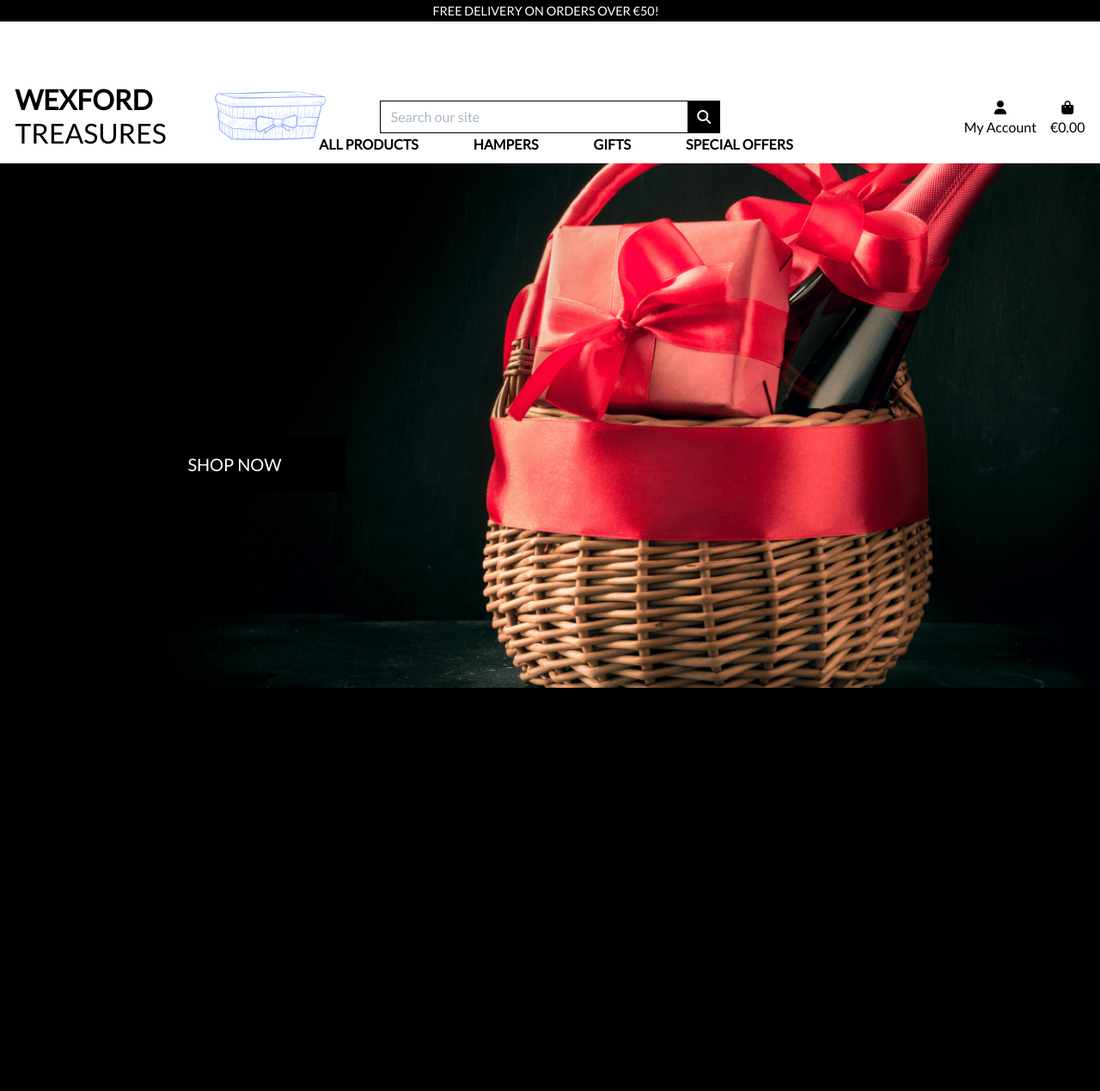
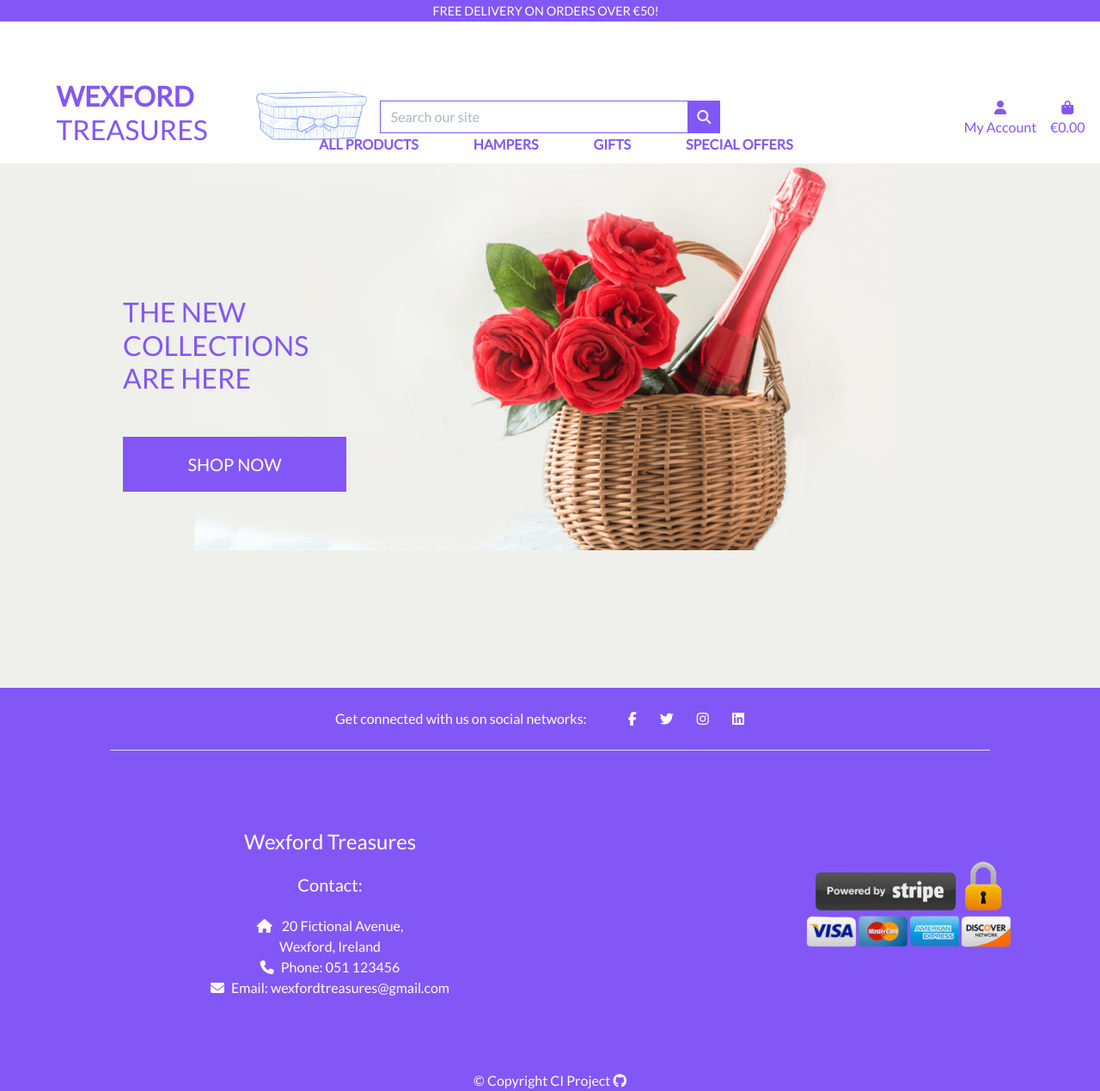
Before and after one commit to phillywhitty/marina_melts_v1, a Django app: page / in a window 1280 px wide. Shown: the whole page at 86% size. Before the commit the page ends 800 px from the top, so only its background shows below. Run offline with Django 3.2, Linux system fonts and the light colour scheme; some libraries are stand-ins or nearby versions.

Commit message:
add footer and change style, add stripe payments image to footer also

```diff
--- a/static/css/base.css
+++ b/static/css/base.css
@@ -3,8 +3,9 @@
 }
 
 body {
-    background: url('/media/hamper-background-image-3.png') no-repeat center center fixed;
+    background: url('/media/wex-tres-bg-img-resized.png') no-repeat center center fixed;
     background-size: cover;
+    background-position-y: 100px;
     height: calc(100vh - 164px);
     color: #555;
     font-family: 'Lato';
@@ -42,24 +43,32 @@
     margin-left: 10px;
 }
 
+.dropdown-item {
+    color: #81DDE4;
+}
+
+.text-info {
+    color: #81DDE4;
+}
+
 .main-logo-link {
     width: fit-content;
 }
 
 .shop-now-button {
-    background: black;
+    background: #8357F6;
     color: white;
     min-width: 260px;
 }
 
 .btn-black {
-    background: black;
+    background: #8357F6;
     color: white;
 }
 
 .btn-outline-black {
     background: white;
-    color: black !important;
+    color: #8357F6 !important;
     /* use important to override link colors for <a> elements */
     border: 1px solid black;
 }
@@ -67,7 +76,7 @@
 .btn-outline-black:hover,
 .btn-outline-black:active,
 .btn-outline-black:focus {
-    background: black;
+    background: #8357F6;
     color: white !important;
 }
 
@@ -77,20 +86,20 @@
 .btn-black:hover,
 .btn-black:active,
 .btn-black:focus {
-    background: #222;
+    background: #8357F6;
     color: white;
 }
 
 .text-black {
-    color: #000 !important;
+    color: #8357F6 !important;
 }
 
 .border-black {
-    border: 1px solid black !important;
+    border: 1px solid #8357F6 !important;
 }
 
 .bg-black {
-    background: #000 !important;
+    background: #8357F6 !important;
 }
 
 .overlay {
@@ -104,7 +113,7 @@
 }
 
 a.category-badge>span.badge:hover {
-    background: #212529 !important;
+    background: #8357F6 !important;
     color: #fff !important;
 }
 
@@ -125,6 +134,18 @@
 input[name='q']::placeholder {
     color: #aab7c4;
 }
+
+#footer {
+    background-color: #8357F6;
+    margin-top: auto;
+    color: white;
+}
+
+.stripe-img {
+    width: 300px;
+}
+
+
 
 /* ------------------------------- bootstrap toasts */
 
@@ -149,7 +170,7 @@
     height: 0;
     border-left: 4px solid transparent;
     border-right: 4px solid transparent;
-    border-bottom: 10px solid black;
+    border-bottom: 10px solid #8357F6;
     position: absolute;
     top: -10px;
     right: 36px;
@@ -351,3 +372,7 @@
 .decrement-qty {
     padding: .25rem .5rem !important;
 }
+
+footer {
+    background-color: white;
+}
--- a/templates/base.html
+++ b/templates/base.html
@@ -54,7 +54,7 @@
             <div class="col-12 col-lg-4 my-auto py-1 py-lg-0 text-center text-lg-left">
                 <a href="{% url 'home' %}" class="nav-link main-logo-link">
                     <div class="logo-container">
-                        <h2 class="logo-font text-black my-0">
+                        <h2 class="logo-font text-black ml-5">
                             <strong>Wexford</strong><br>
                             Treasures</h2>
                         <img src="/media/logo-wex-treasures(4).png" class="logo-image">
@@ -156,6 +156,69 @@
 
     {% block content %}{% endblock %}
 
+    <footer class="text-center text-lg-start" id="footer">
+        <div class="container d-flex justify-content-center p-4 border-bottom">
+            <div class="mr-5 d-none d-lg-block">
+                <span>Get connected with us on social networks:</span>
+            </div>
+            <div id="social-links">
+                <a href="https://www.facebook.com/" target="_blank" rel="noopener" class="mr-4 text-reset text-white"
+                    aria-label="Link to Facebook">
+                    <i class="fab fa-facebook-f"></i>
+                </a>
+                <a href="https://twitter.com/" target="_blank" rel="noopener" class="mr-4 text-reset"
+                    aria-label="Link to Twitter">
+                    <i class="fab fa-twitter"></i>
+                </a>
+                <a href="https://www.instagram.com/" target="_blank" rel="noopener" class="mr-4 text-reset"
+                    aria-label="Link to Instagram">
+                    <i class="fab fa-instagram"></i>
+                </a>
+                <a href="https://www.linkedin.com/" target="_blank" rel="noopener" class="mr-4 text-reset"
+                    aria-label="Link to LinkedIn">
+                    <i class="fab fa-linkedin"></i>
+                </a>
+            </div>
+        </div>
+        <div class="container  mt-5">
+            <div class="row mt-3 d-flex align-items-center">
+                <div class="col-md-4 col-lg-4 mx-auto mb-4 text-sm-center ">
+                    <h4 class="fw-bold mb-4">Wexford Treasures</h4>
+                    <h5 class="fw-bold mb-4">Contact:</h5>
+                    <p class="mb-0"><i class="fas fa-home mr-2 text-white"></i>
+                        20 Fictional Avenue,
+                        <br>
+                        Wexford, Ireland
+                    </p>
+                    <p class="mb-0"><i class="fas fa-phone mr-2 text-white"></i>Phone: 051 123456</p>
+                    <p><i class="fas fa-envelope mr-2 text-white"></i>Email: wexfordtreasures@gmail.com</p>
+                </div>
+                <div class="col-md-3 col-lg-2 d-flex justify-content-center ">
+                    <ul class="list-unstyled custom-list">
+                </div>
+                <div class="col-md-3 col-lg-2 d-flex justify-content-center ">
+                    <ul class="list-unstyled custom-list">
+                        <li><a class="text-decoration-none text-start text-black"
+                                href="{% url 'products' %}?category=food_hampers">Food Hampers</a></li>
+                        <li><a class="text-decoration-none text-start text-black"
+                                href="{% url 'products' %}?category=wellness">Wellness Hampers</a></li>
+                        <li><a class="text-decoration-none text-start text-black"
+                                href="{% url 'products' %}?category=alcohol_free_hampers">Non Alcohol Hampers</a></li>
+                    </ul>
+                </div>
+                <div class="col-12 col-lg-2 d-flex justify-content-center mb-4">
+                    <img src="/media/stripe-img.png" alt="Powered by Stripe" class="stripe-img">
+                </div>
+            </div>
+        </div>
+        <div class="text-center copyright">
+            <p class="mb-0">&copy; Copyright CI Project <a href="" target="_blank" rel="noopener"
+                    class="me-4 text-reset" aria-label="Link to GitHub">
+                    <i class="fab fa-github"></i>
+                </a></p>
+        </div>
+    </footer>
+
     {% block postloadjs %}
     <script type="text/javascript">
         $('.toast').toast('show');
--- a/wexford_treasures/settings.py
+++ b/wexford_treasures/settings.py
@@ -207,7 +207,7 @@
 # Stripe
 FREE_DELIVERY_THRESHOLD = 50
 STANDARD_DELIVERY_PERCENTAGE = 10
-STRIPE_CURRENCY = 'euro'
+STRIPE_CURRENCY = 'EUR'
 STRIPE_PUBLIC_KEY = os.getenv('STRIPE_PUBLIC_KEY', '')
 STRIPE_SECRET_KEY = os.getenv('STRIPE_SECRET_KEY', '')
 STRIPE_WH_SECRET = os.getenv('STRIPE_WH_SECRET', '')
```
Also changed, not shown: check-size.py (added), media/stripe-img.png (added), media/wex-tres-bg-img-resized.png (added), media/wex-tres-bg-img78 (550 x 550 px).png (added), media/wex-tres-bg-img78.png (added).
